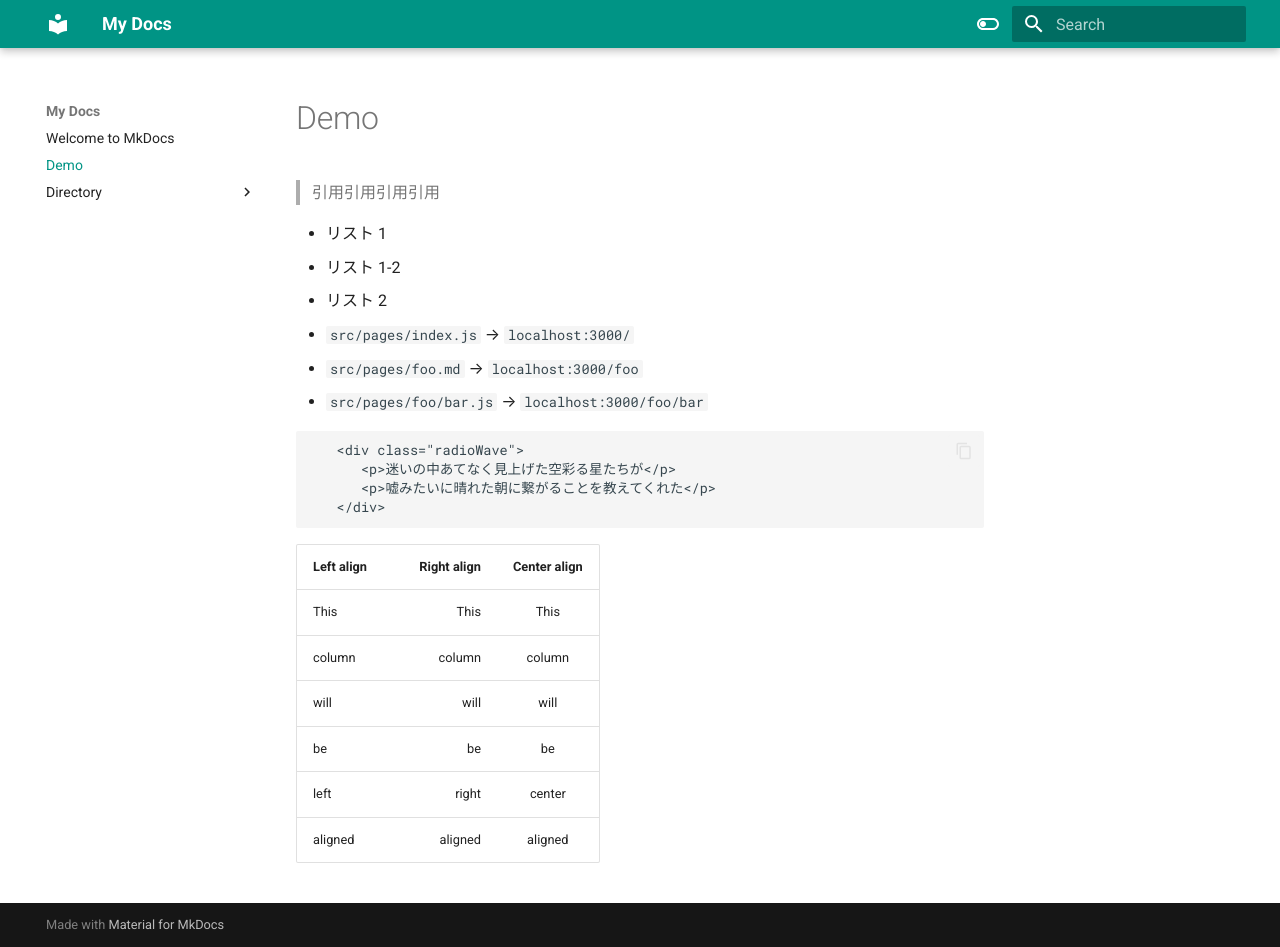
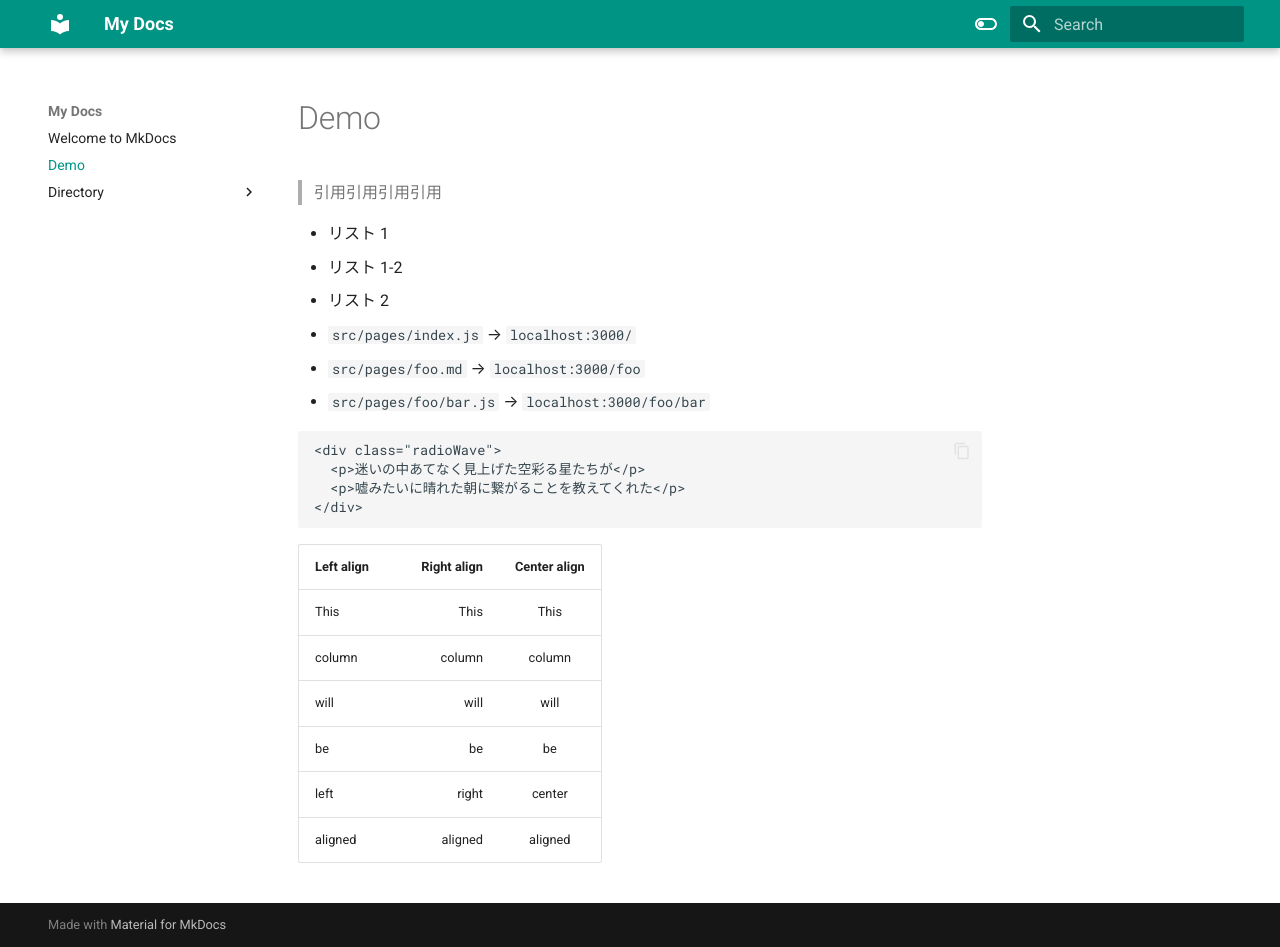
Before and after one commit to ssaitho/mkdocs_sample, an MkDocs documentation site: the page built from docs/test01.md, in a window 1280 px wide and 947 px high. Built offline with MkDocs 1.6.1 and Material for MkDocs 9.7.7, drawn with Linux system fonts in a browser that asks for light colours.

Commit message:
styleの上書き

```diff
--- a/docs/stylesheets/extra.css
+++ b/docs/stylesheets/extra.css
@@ -3,3 +3,9 @@
   --md-primary-fg-color--light: #bcdaf5;
   --md-primary-fg-color--dark:  #0039b3;
 }
+
+.md-grid {
+  margin-left: 32px;
+  margin-right: 32px;
+  max-width: 100%;
+}
```
Also changed, not shown: docs/test01.md (+4 -4 lines).
